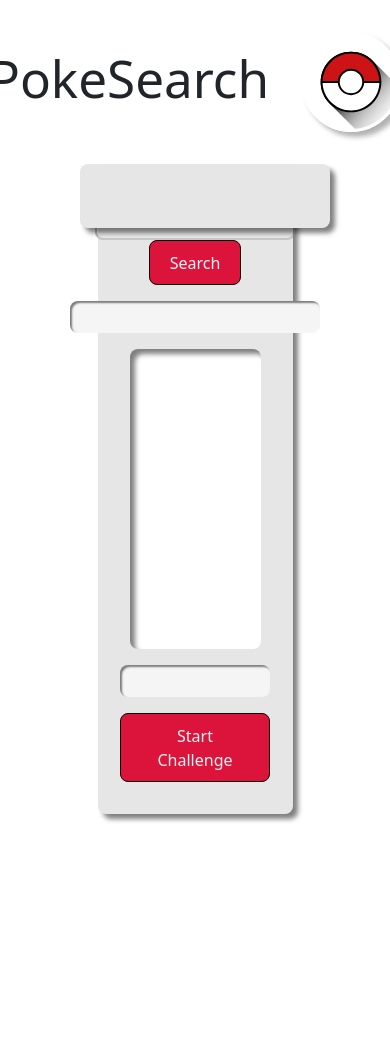
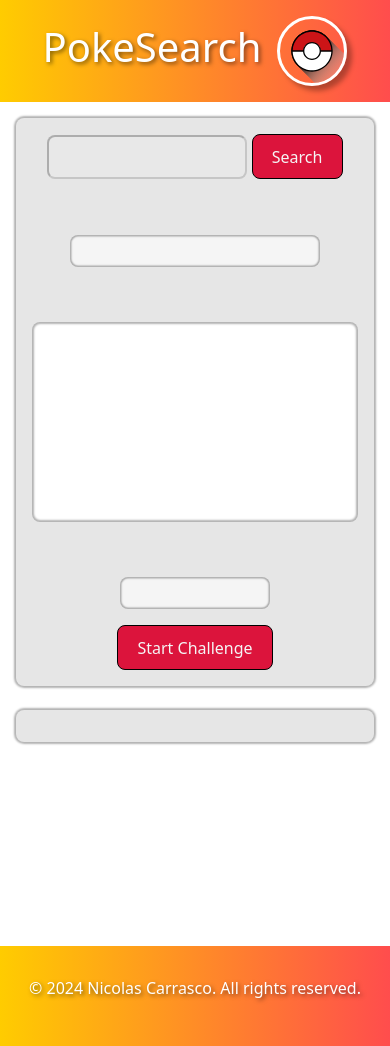
Before and after one commit to Niccar95/PokeSearch, a website built with Vite: page index.html in a window 390 px wide. Before the commit the page ends 844 px from the top, so only its background shows below. Built offline with nearby package versions, Linux system fonts and the light colour scheme.

Commit message:
mobile first configuration and added reset to everything when restarting the game

```diff
--- a/index.html
+++ b/index.html
@@ -14,8 +14,6 @@
     </header>
 
     <section id="mainContainer">
-
-      <section id="pokemonNameContainer"></section>
 
       <div id="pokeSearchContainer">
 
@@ -43,7 +41,12 @@
 
         </section>
       </div>
+
+      <section id="pokemonNameContainer"></section>
   </section>
+  <footer class="pageBottom">
+    <p class="copyright">&copy; 2024 Nicolas Carrasco. All rights reserved.</p>
+  </footer>
 
     <script type="module" src="/src/js/main.js"></script>
     <script src="https://cdn.jsdelivr.net/npm/bootstrap@5.3.2/dist/js/bootstrap.bundle.min.js" integrity="sha384-C6RzsynM9kWDrMNeT87bh95OGNyZPhcTNXj1NW7RuBCsyN/o0jlpcV8Qyq46cDfL" crossorigin="anonymous"></script>
--- a/src/js/challengeTimer.js
+++ b/src/js/challengeTimer.js
@@ -1,4 +1,5 @@
-
+import { counterReset, displayedPokemon, pokemonNameContainer, searchResults } from "./createHtml";
+import { pokemonCounterText } from "./main";
 
 
  export const challengeTimer = () => {
@@ -22,6 +23,11 @@
 
   timerStartButton.addEventListener("click", ()=> {
 
+    searchResults.innerHTML = "";
+    pokemonNameContainer.innerHTML = "";
+    pokemonCounterText.innerHTML = counterReset();
+
+    displayedPokemon.clear();
     searchInput.disabled = false;
 
     interval = setInterval(() => {
@@ -56,5 +62,6 @@
 
       timerStartButton.hidden = false;
       timerEndButton.hidden = true;
+
   });
  };
--- a/src/js/createHtml.js
+++ b/src/js/createHtml.js
@@ -1,6 +1,7 @@
 
-const searchResults = document.getElementById("searchResults");
-const displayedPokemon = new Set();
+export const searchResults = document.getElementById("searchResults");
+export const displayedPokemon = new Set();
+export const pokemonNameContainer = document.getElementById("pokemonNameContainer");
 
 let counter = 0;
 
@@ -8,8 +9,15 @@
 return counter;
 };
 
+export const counterReset = () => {
+  counter = 0;
+  return '';
+}
 
  export const createHtml = (pokemonData) => {
+
+  const pokemonNameText = document.createElement("p");
+  pokemonNameText.classList.add("pokemonNameText");
 
   const pokemonId = pokemonData.id;
 
@@ -20,26 +28,18 @@
   pokemonSprite.alt = pokemonData.name;
   pokemonSprite.title = pokemonData.name;
   searchResults.appendChild(pokemonSprite);
+
+  pokemonNameContainer.appendChild(pokemonNameText);
+  pokemonNameText.innerHTML = pokemonData.name;
   displayedPokemon.add(pokemonData.name);
+
   counter++;
-  }
-
-  else {
-    pokemonName.innerHTML = "";
-  }
-
-  if(pokemonId >= 1 && pokemonId <= 151 && !displayedPokemon.has(pokemonId)) {
-    const pokemonNameContainer = document.getElementById("pokemonNameContainer");
-
-    const pokemonNameText = document.createElement("p");
-    pokemonNameText.classList.add("pokemonNameText");
-    pokemonNameContainer.appendChild(pokemonNameText);
-    pokemonNameText.innerHTML = pokemonData.name;
   }
 
   else {
     pokemonNameText.innerHTML = "";
   }
+
 
     if (displayedPokemon.size === 151) {
 
--- a/src/js/main.js
+++ b/src/js/main.js
@@ -6,7 +6,7 @@
 
 const pokemonForm = document.getElementById("pokemonForm");
 
-const pokemonCounterText = document.getElementById("pokemonCounter");
+export const pokemonCounterText = document.getElementById("pokemonCounter");
 
 challengeTimer();
 
--- /dev/null
+++ b/src/scss/_breakpoints.scss
@@ -0,0 +1,16 @@
+
+$tablet: 768px;
+$large-desktop: 1200px;
+
+
+@mixin tablet {
+  @media screen and (min-width: $tablet) {
+    @content;
+  }
+}
+
+@mixin desktop {
+  @media screen and (min-width: $large-desktop) {
+    @content;
+  }
+}
--- a/src/scss/style.scss
+++ b/src/scss/style.scss
@@ -1,3 +1,5 @@
+@use "breakpoints";
+
 * {
   box-sizing: border-box;
   margin: 0;
@@ -23,15 +25,26 @@
   display: flex;
   align-items: center;
   justify-content: center;
-  padding: 2em;
+  background: linear-gradient(to right, #ffcc00, #ff4d4d);
+  padding: 1em;
+
+  @include breakpoints.desktop(){
+    padding: 2em;
+
+  }
 }
 
 .pokeBallLogo {
-  width: 100px;
-  margin-left: 2em;
+  width: 70px;
+  margin-left: 1em;
   border: solid white;
   border-radius: 50%;
   box-shadow: 5px 5px 5px rgba(0, 0, 0, 0.3);
+
+  @include breakpoints.desktop(){
+    width: 100px;
+    margin-left: 2em;
+  }
 }
 
 
@@ -42,15 +55,33 @@
 }
 
 h1 {
-  font-size: 3.2em;
+  font-size: 2.5em;
   line-height: 1.1;
+  color: white;
+  text-shadow: 2px 2px 4px rgba(0, 0, 0, 0.5);
+
+  @include breakpoints.desktop(){
+    font-size: 3.2em;
+
+  }
 }
 
 #mainContainer {
-  position: relative;
   display: flex;
-  justify-content: center;
+  justify-content: flex-start;
+  align-items: center;
+  flex-direction: column;
+  gap: 1.5em;
+  padding: 1em;
   width: 100%;
+  height: 100vh;
+
+  @include breakpoints.desktop() {
+    flex-direction: row;
+    align-items: flex-start;
+    justify-content: center;
+    position: relative;
+  }
 }
 
 #pokemonNameContainer {
@@ -58,37 +89,55 @@
   align-items: flex-start;
   flex-wrap: wrap;
   gap: 0.5em;
-  position: absolute;
-  width: 250px;
+  width: 100%;
   height: auto;
-  max-height: 100%;
-  left: 5em;
-  padding: 2rem;
+  max-height: 140px;
+  padding: 1em;
   background-color: rgb(230, 230, 230);
   border-radius: 0.5em;
-  box-shadow: 5px 5px 5px rgba(0, 0, 0, 0.5);
+  box-shadow: 0px 0px 2px 2px rgba(0, 0, 0, 0.3);
   overflow-y: auto;
+
+  @include breakpoints.desktop() {
+    gap: 0.5em;
+    position: absolute;
+    width: 250px;
+    height: auto;
+    max-height: 100%;
+    left: 5em;
+    }
+  }
 
   .pokemonNameText {
     display: inline-block;
     background-color: whitesmoke;
-    padding: 0.3em;
+    border-radius: 1em;
+    padding: 0.5em;
     margin: 0;
   }
-}
+
 
 
 #pokeSearchContainer {
-  width: 50%;
-  padding: 2rem;
-  text-align: center;
   display: flex;
   flex-direction: column;
   align-items: center;
-  gap: 1em;
+  justify-content: space-between;
+  text-align: center;
+  width: 100%;
+  height: 70%;
+  padding: 1em;
+  gap: 0.5em;
+  border-radius: 0.5em;
   background-color: rgb(230, 230, 230);
-  border-radius: 0.5em;
-  box-shadow: 5px 5px 5px rgba(0, 0, 0, 0.5);
+  box-shadow: 0px 0px 2px 2px rgba(0, 0, 0, 0.3);
+
+  @include breakpoints.desktop() {
+    width: 50%;
+    height: 80%;
+    padding: 3rem;
+    gap: 1em;
+  }
 
   #counterContainer {
     background-color: whitesmoke;
@@ -99,7 +148,7 @@
     height: 2em;
     padding: 0.5em;
     border-radius: 0.5em;
-    box-shadow: inset 2px 2px 2px rgba(0, 0, 0, 0.5);
+    box-shadow: inset 0px 0px 1.5px 1.5px rgba(0, 0, 0, 0.3);
 
     #pokemonCounter {
       margin: 0;
@@ -142,12 +191,16 @@
 #searchResults {
   width: 100%;
   height: 300px;
-  max-height: 300px;
+  max-height: 200px;
   overflow-x: hidden;
   overflow-y: auto;
-  box-shadow: inset 5px 5px 5px rgba(0, 0, 0, 0.5);
   background-color: white;
   border-radius: 0.5em;
+  box-shadow: inset 0px 0px 2px 2px rgba(0, 0, 0, 0.3);
+
+  @include breakpoints.desktop() {
+    max-height: 300px;
+  }
 }
 
 #progressContainer {
@@ -166,7 +219,7 @@
     height: 2em;
     padding: 0.5em;
     border-radius: 0.5em;
-    box-shadow: inset 2px 2px 2px rgba(0, 0, 0, 0.5);
+    box-shadow: inset 0px 0px 1.5px 1.5px rgba(0, 0, 0, 0.3);
 
 
     #timer {
@@ -175,3 +228,17 @@
   }
 }
 }
+
+.pageBottom {
+  display: flex;
+  align-items: center;
+  justify-content: center;
+  width: 100%;
+  height: 100px;
+  background: linear-gradient(to right, #ffcc00, #ff4d4d);
+
+  .copyright {
+    color: white;
+    text-shadow: 2px 2px 4px rgba(0, 0, 0, 0.5);
+  }
+}
```
